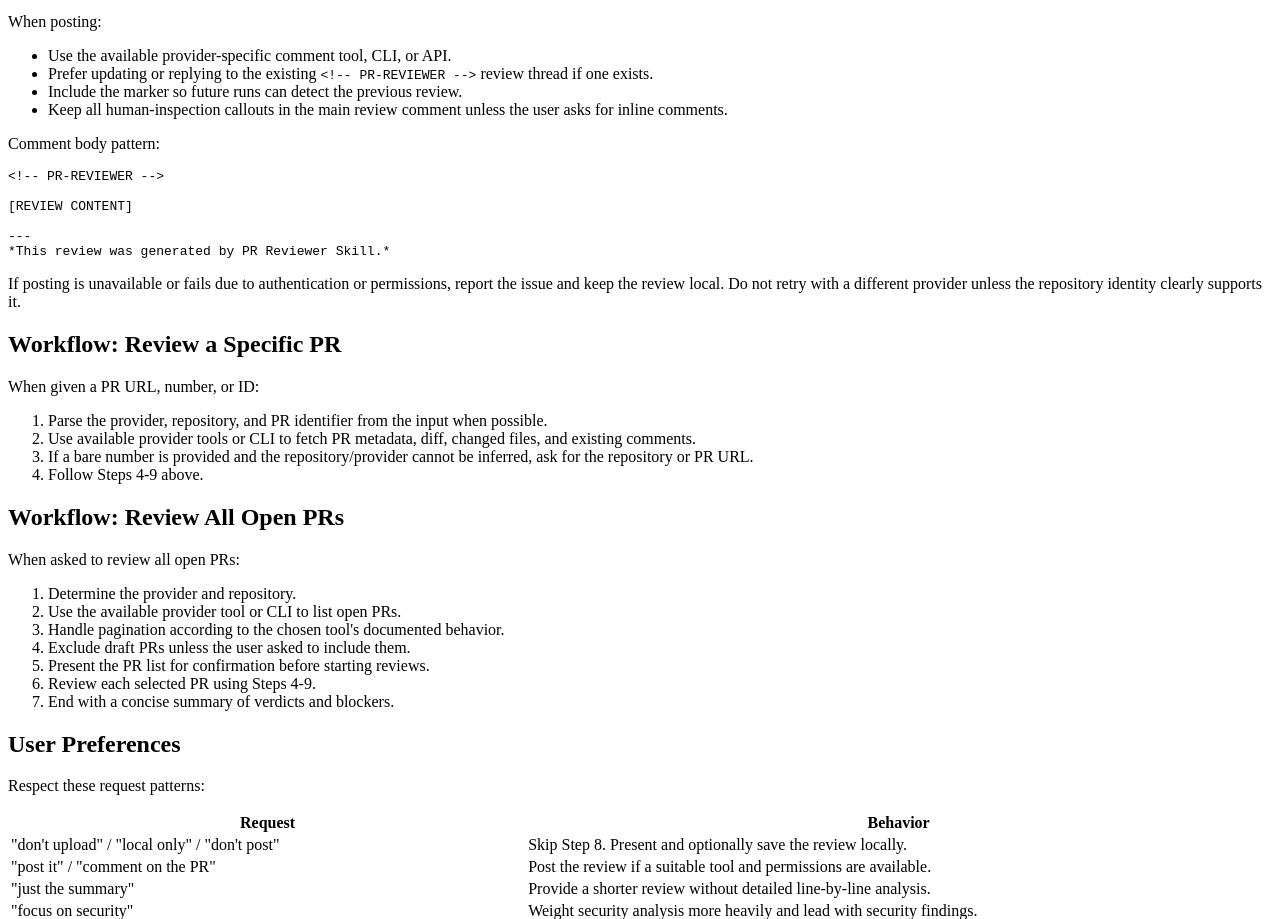
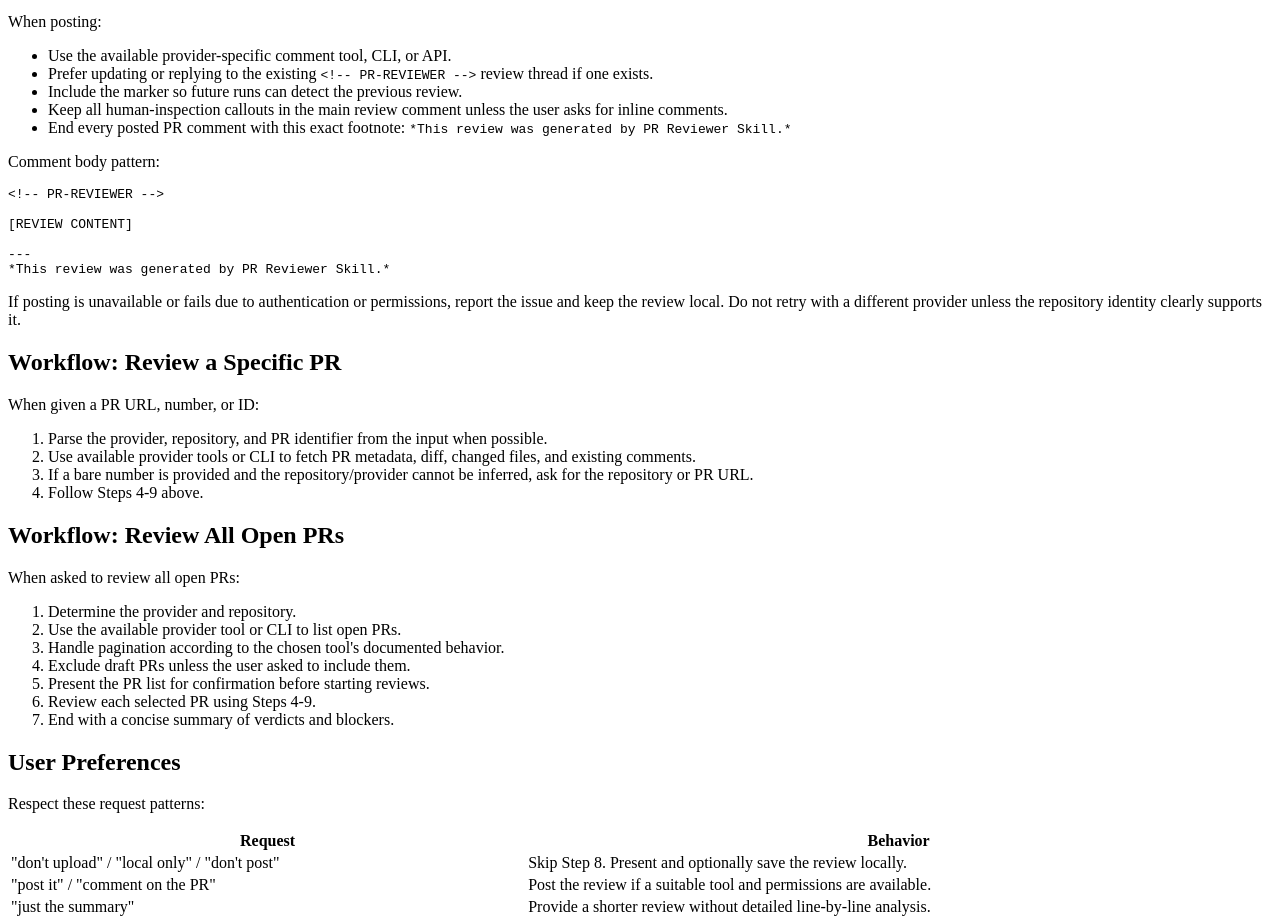
Before and after one commit to sathish316/skills, an Eleventy site: page skills/pr-reviewer/SKILL.md in a window 1280 px wide. Shown: the part 5550-6469 px from the top of the page. Built offline with nearby package versions, Linux system fonts and the light colour scheme; Eleventy itself is replaced by a stand-in of ours; code samples lack their colours; files that its build step writes are made by us from their sources.

Commit message:
Add footnote as part of pr-reviewer skill

```diff
--- a/skills/pr-reviewer/SKILL.md
+++ b/skills/pr-reviewer/SKILL.md
@@ -327,6 +327,7 @@ When posting:
 - Prefer updating or replying to the existing `<!-- PR-REVIEWER -->` review thread if one exists.
 - Include the marker so future runs can detect the previous review.
 - Keep all human-inspection callouts in the main review comment unless the user asks for inline comments.
+- End every posted PR comment with this exact footnote: `*This review was generated by PR Reviewer Skill.*`
 
 Comment body pattern:
 
```
